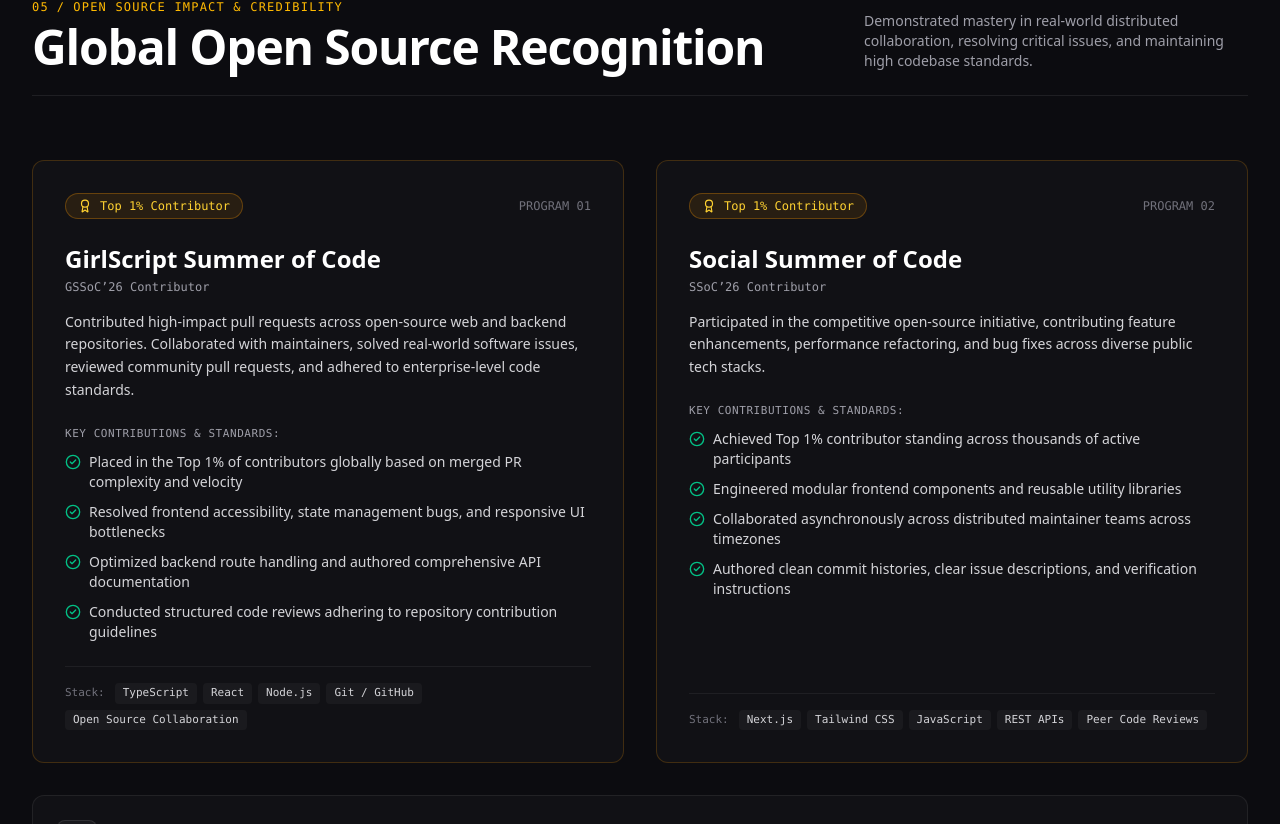
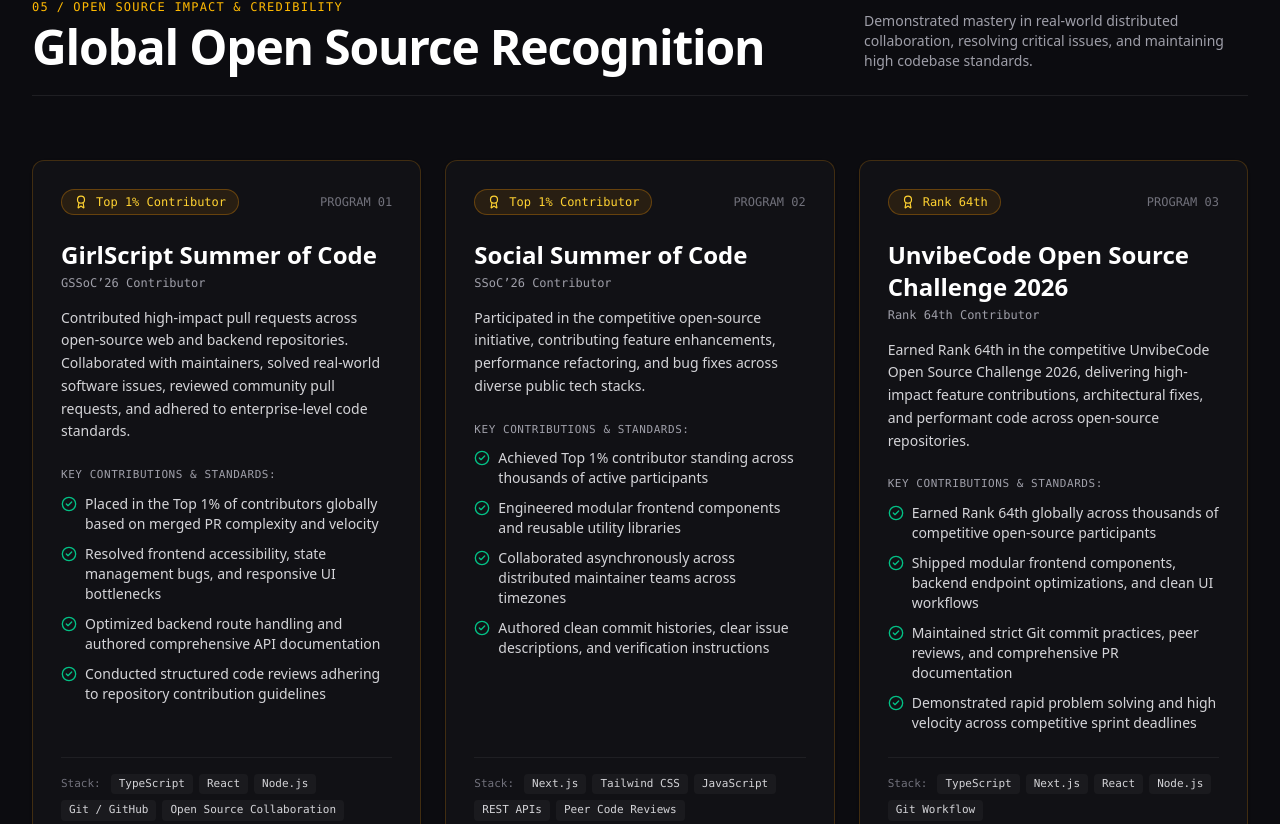
Before and after one commit to affanraza84/portfolio, a Next.js app: page / in a window 1280 px wide. Shown: the part 7096-7920 px from the top of the page. Built offline with nearby package versions, Linux system fonts and the light colour scheme.

Commit message:
feat: add Rank 64th in UnvibeCode Open Source Challenge 2026 to open source section

```diff
--- a/src/components/OpenSource.tsx
+++ b/src/components/OpenSource.tsx
@@ -26,11 +26,11 @@
         </div>
 
         {/* Recognitions Grid */}
-        <div className="grid grid-cols-1 md:grid-cols-2 gap-8">
+        <div className="grid grid-cols-1 md:grid-cols-2 lg:grid-cols-3 gap-6">
           {OPEN_SOURCE_RECOGNITIONS.map((recog, idx) => (
             <div
               key={recog.program}
-              className="p-6 sm:p-8 rounded-xl bg-[#111115] border border-amber-500/20 hover:border-amber-500/40 transition-all flex flex-col justify-between group"
+              className="p-6 sm:p-7 rounded-xl bg-[#111115] border border-amber-500/20 hover:border-amber-500/40 transition-all flex flex-col justify-between group shadow-sm hover:shadow-lg hover:shadow-black/40"
             >
               <div>
                 {/* Top Badge & Tier */}
--- a/src/data/portfolio-data.ts
+++ b/src/data/portfolio-data.ts
@@ -389,6 +389,21 @@
     ],
     skillsUsed: ["Next.js", "Tailwind CSS", "JavaScript", "REST APIs", "Peer Code Reviews"],
   },
+  {
+    program: "UnvibeCode Open Source Challenge 2026",
+    title: "Rank 64th Contributor",
+    badge: "Rank 64th",
+    rank: "Rank 64",
+    description:
+      "Earned Rank 64th in the competitive UnvibeCode Open Source Challenge 2026, delivering high-impact feature contributions, architectural fixes, and performant code across open-source repositories.",
+    highlights: [
+      "Earned Rank 64th globally across thousands of competitive open-source participants",
+      "Shipped modular frontend components, backend endpoint optimizations, and clean UI workflows",
+      "Maintained strict Git commit practices, peer reviews, and comprehensive PR documentation",
+      "Demonstrated rapid problem solving and high velocity across competitive sprint deadlines",
+    ],
+    skillsUsed: ["TypeScript", "Next.js", "React", "Node.js", "Git Workflow"],
+  },
 ];
 
 export const EXPERIENCE_HISTORY: ExperienceItem[] = [
```
